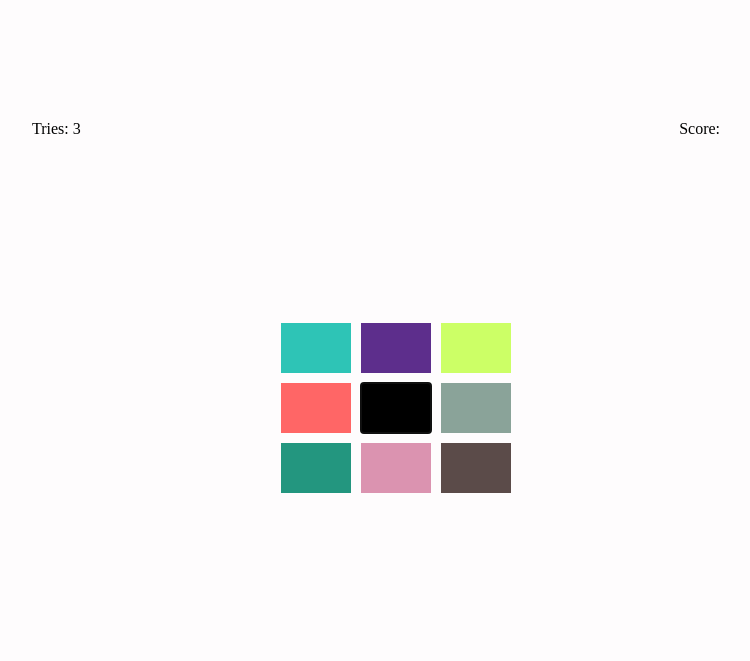
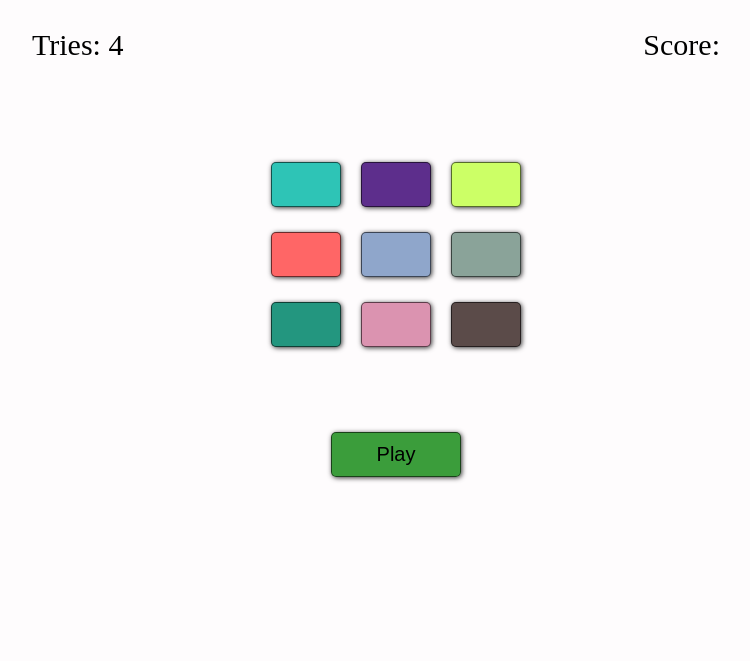
Before and after one commit to selfmadecode/clicke-it, a plain HTML site: page index.html in a window 1280 px wide. Shown: the whole page, without its empty margins (252-1002 px from the left). Drawn offline with Linux system fonts and the light colour scheme.

Commit message:
added a play button, stops the game when the number of tries reaches 0

```diff
--- a/css/basic.css
+++ b/css/basic.css
@@ -4,6 +4,9 @@ html, body{
 }
 body{
     background: #FEFCFD;
+    text-align: center;
+    overflow-x: hidden;
+    overflow-y: hidden;
     /* margin: 70px; */
 
 }
@@ -15,7 +18,6 @@ body > .container{
     /* border: 1px solid red; */
     max-width: 60%;
     margin: auto;
-    margin-top: 100px;
 
 }
 body > .details{
@@ -25,6 +27,7 @@ body > .details{
 .details > div{
     display: flex;
     padding: 20px;;
+    font-size: 30px;
 }
 .score{
     margin-left: auto;
@@ -35,9 +38,9 @@ body > .details{
     /* display: grid; */
     grid-template-columns: repeat(3, 70px);
     grid-template-rows: repeat(3, 50px);
-    grid-gap: 10px;
+    grid-gap: 20px;
     width: 500px;
-    height: 500px;
+    height: 350px;
     margin: auto;
     /* border: 1px solid red; */
     justify-content: center;
@@ -45,7 +48,11 @@ body > .details{
 }
 .container > button {
     border: none;
-    /* outline: none; */
+    height: 45px;
+    border-radius: 5px;
+    border: 1px solid rgba(0, 0, 0, 0.58);
+    box-shadow: 1px 1px 5px rgba(0, 0, 0, 0.78);
+
 }
 
 .container > button:nth-child(1n){
@@ -83,3 +90,24 @@ body > .details{
 .container > .focusClass:focus{
     background: black;
 }
+#btn{
+    width: 130px;
+    height: 45px;
+    border-radius: 5px;
+    border: 1px solid rgba(0, 0, 0, 0.58);
+/*    background-color: rgba(216, 215, 247, 0.87);*/
+    background-color: rgba(0, 128, 0, 0.77);
+    box-shadow: 1px 1px 5px rgba(0, 0, 0, 0.78);
+    align-content: center;
+    font-size: 20px;
+
+}
+#btn:hover{
+    cursor: pointer;
+}
+#gameover{
+    font-size: 35px;
+    color: red;
+    font-weight: bolder;
+
+}
--- a/index.html
+++ b/index.html
@@ -10,7 +10,7 @@
 <body class="body">
 
     <div class="details">
-        <div class="tries">Tries:</div>
+        <div class="tries">Tries: 4</div>
         <div class="score">Score:</div>
     </div>
     <div class="container">
@@ -25,6 +25,9 @@
         <button class="content"></button>
     </div>
 
+    <button id="btn" onclick="Play()">Play</button>
+    <p id="gameover"></p>
+
 
     <script>
 
@@ -33,18 +36,19 @@
         const trials = document.querySelector('.tries');
         const bodyDocument = document.querySelector('.body');
 
-
         let isClicked = false;
         let score = 0;
         let tries = 4;
+        let gameover = document.getElementById("gameover");
+
 
         function gameManager()
         {
             let randomBoxNumber = Math.floor(Math.random()*box.length);
             box[randomBoxNumber].classList.add('focusClass');
             box[randomBoxNumber].focus();
-            setTimeout(checkClick(isClicked), 2000);
-            box[randomBoxNumber].addEventListener('click', clickListener);
+            setTimeout(checkClick(isClicked), 1000)// checks if we click after 2sec;
+            box[randomBoxNumber].addEventListener('click', clickListener) // adds click listener;
 
             if (isClicked){
                 console.log("After click " + isClicked);
@@ -52,26 +56,49 @@
                 console.log('score ' + score);
                 isClicked = false;
             }
-            console.log('Tries - ' +tries);
+
 
         }
 
-        function clickListener ()
+//1////////////////////////////////////////////////////////////////////////////////
+
+
+        function clickListener () //listens for click
         {
             isClicked = true;
-            score++;
+            score++; //adds to score
         }
-
+//2/////////////////////////////if we you not click/////////////////////////////////////////////////////
         const checkClick = something => {
             if (!something){
-
                 tries--;
                 trials.innerText = 'Tries: '+tries;
             }
 
+    //////////////////////////////// the function below is used to catch the number of tries left
+            if (tries == 0){
+                gameover.innerText = "Game Over";
+//                return checkClick; //NO
+                clearInterval(intervall);//stops the game
+                btn.disabled = false; // reactivates the play button
+                tries = 4; //resigns 4 tries after ending the game
+                return;
+            }
         }
 
-    setInterval(gameManager,3000);
+    let intervall; // holds the global game time
+    var btn = document.getElementById('btn'); // play button
+
+   ///3/////////////starts the game////////////////////////////////////////////////////////////
+        function Play(){
+
+            btn.disabled = true; // disables the play button after click
+            score = 0; // assign 0 to score each time the play button is clicked
+            if (tries >0){
+                intervall =  setInterval(gameManager,2000); //the speed and time of the game
+            }
+        }
+
 
 
     </script>
```
